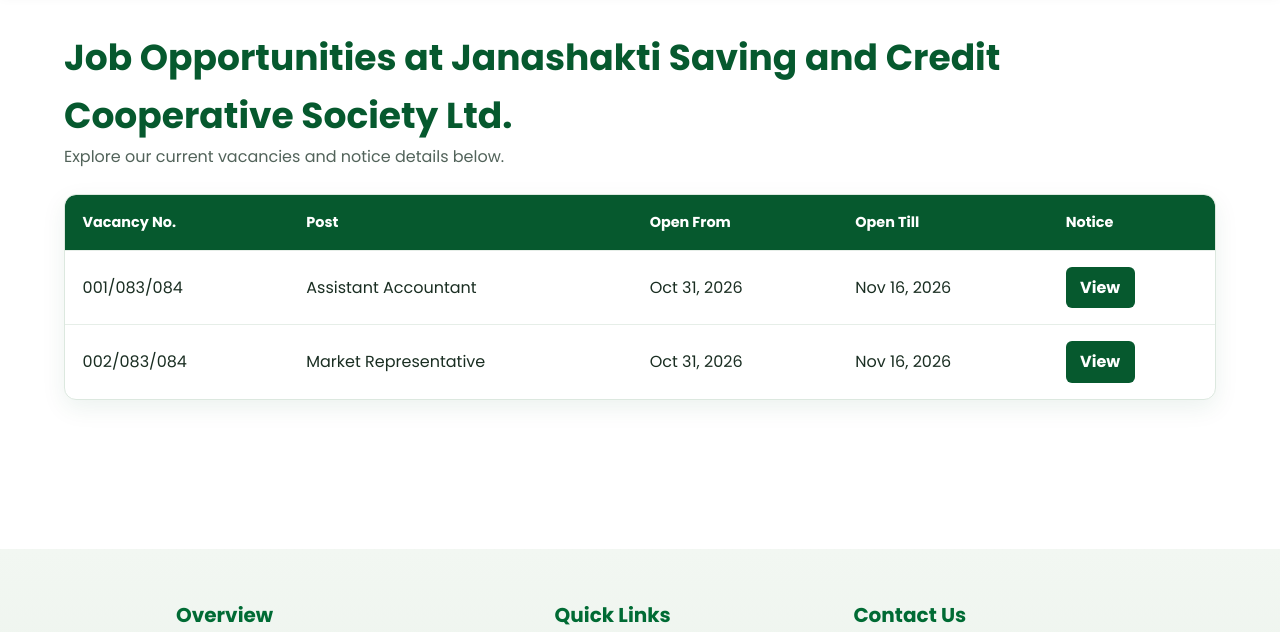
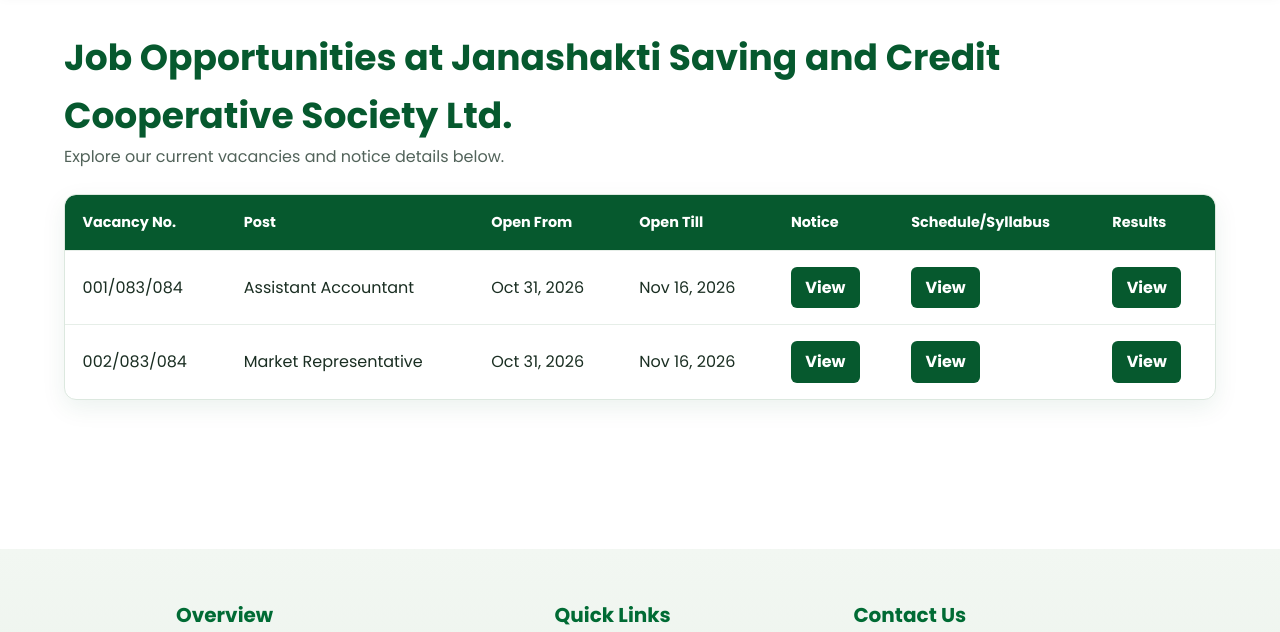
Before and after one commit to kiranjd1/janashaktisaccos, a plain HTML site: page jobs.html in a window 1280 px wide. Shown: the part 119-751 px from the top of the page. Drawn offline with Linux system fonts and the light colour scheme.

Commit message:
Updated jobs page to include more columns related to Current Vacancies

```diff
--- a/assets/data/jobs.json
+++ b/assets/data/jobs.json
@@ -8,6 +8,7 @@
 		"notice": "Sample notice — temporary data",
 		"notice_ne": "नमुना सूचना — अस्थायी विवरण",
 		"notice_url": "assets/uploads/vacancy/Vacancy_2083_20830714.pdf",
+		"schedule_url": "assets/uploads/vacancy/Exam_2083_Schedule.pdf",
 		"result": "assets/uploads/vacancy/Result_2083.pdf"
 	},
 	{
@@ -19,6 +20,7 @@
 		"notice": "Sample notice — temporary data",
 		"notice_ne": "नमुना सूचना — अस्थायी विवरण",
 		"notice_url": "assets/uploads/vacancy/Vacancy_2083_20830714.pdf",
+		"schedule_url": "assets/uploads/vacancy/Exam_2083_Schedule.pdf",
 		"result": "assets/uploads/notices/Result_2083.pdf"
 	}
 ]
--- a/assets/js/jobs.js
+++ b/assets/js/jobs.js
@@ -21,21 +21,18 @@ function formatVacancyDate(value, lang) {
   });
 }
 
-function createNoticeCell(vacancy, lang) {
+function createDocumentCell(url, lang, description = "") {
   const cell = document.createElement("td");
-  const noticeDescription = getVacancyText(vacancy, "notice", lang);
-  const noticeUrl = vacancy.notice_url;
-
-  if (!noticeUrl) {
-    cell.textContent = getVacancyText(vacancy, "notice", lang) || "—";
+  if (!url) {
+    cell.textContent = "—";
     return cell;
   }
 
   try {
-    const safeUrl = new URL(noticeUrl, window.location.href);
+    const safeUrl = new URL(url, window.location.href);
     const allowedProtocols = ["http:", "https:"];
     if (window.location.protocol === "file:") allowedProtocols.push("file:");
-    if (!allowedProtocols.includes(safeUrl.protocol)) throw new Error("Unsupported notice URL");
+    if (!allowedProtocols.includes(safeUrl.protocol)) throw new Error("Unsupported document URL");
 
     const link = document.createElement("a");
     link.className = "vacancy-notice-link";
@@ -43,11 +40,21 @@ function createNoticeCell(vacancy, lang) {
     link.target = "_blank";
     link.rel = "noopener noreferrer";
     link.textContent = lang === "ne" ? "हेर्नुहोस्" : "View";
-    link.title = noticeDescription || (lang === "ne" ? "सूचना हेर्नुहोस्" : "View notice PDF");
-    link.setAttribute("aria-label", `${lang === "ne" ? "सूचना हेर्नुहोस्" : "View notice"}${vacancy.vacancy_no ? ` ${vacancy.vacancy_no}` : ""}`);
+    link.title = description || (lang === "ne" ? "PDF हेर्नुहोस्" : "View PDF");
     cell.appendChild(link);
-  } catch (error) {
-    cell.textContent = getVacancyText(vacancy, "notice", lang) || "—";
+  } catch {
+    cell.textContent = "—";
+  }
+
+  return cell;
+}
+
+function createNoticeCell(vacancy, lang) {
+  const noticeDescription = getVacancyText(vacancy, "notice", lang);
+  const cell = createDocumentCell(vacancy.notice_url, lang, noticeDescription);
+
+  if (!vacancy.notice_url) {
+    cell.textContent = noticeDescription || "—";
   }
 
   return cell;
@@ -62,7 +69,7 @@ function renderVacancies(lang = "en", message = "") {
     const row = document.createElement("tr");
     const cell = document.createElement("td");
     cell.className = "vacancies-message";
-    cell.colSpan = 5;
+    cell.colSpan = 7;
     cell.textContent = message || (lang === "ne"
       ? "हाल कुनै रिक्त पद उपलब्ध छैन। कृपया पछि पुनः हेर्नुहोस्।"
       : "There are no current vacancies. Please check again later.");
@@ -85,7 +92,10 @@ function renderVacancies(lang = "en", message = "") {
       cell.textContent = value;
       row.appendChild(cell);
     });
+
     row.appendChild(createNoticeCell(vacancy, lang));
+    row.appendChild(createDocumentCell(vacancy.schedule_url, lang));
+    row.appendChild(createDocumentCell(vacancy.result, lang));
     tableBody.appendChild(row);
   });
 }
--- a/jobs.html
+++ b/jobs.html
@@ -32,10 +32,12 @@
                 <th scope="col" data-en="Open From" data-ne="खुल्ने मिति">Open From</th>
                 <th scope="col" data-en="Open Till" data-ne="अन्तिम मिति">Open Till</th>
                 <th scope="col" data-en="Notice" data-ne="सूचना">Notice</th>
+                <th scope="col" data-en="Schedule/Syllabus" data-ne="कार्यतालिका/पाठ्यक्रम">Schedule/Syllabus</th>
+                <th scope="col" data-en="Results" data-ne="नतिजा">Results</th>
               </tr>
             </thead>
             <tbody id="vacancies-table-body">
-              <tr><td class="vacancies-message" colspan="5">Loading vacancies...</td></tr>
+              <tr><td class="vacancies-message" colspan="7">Loading vacancies...</td></tr>
             </tbody>
           </table>
         </div>
```
Also changed, not shown: 1 other file.
